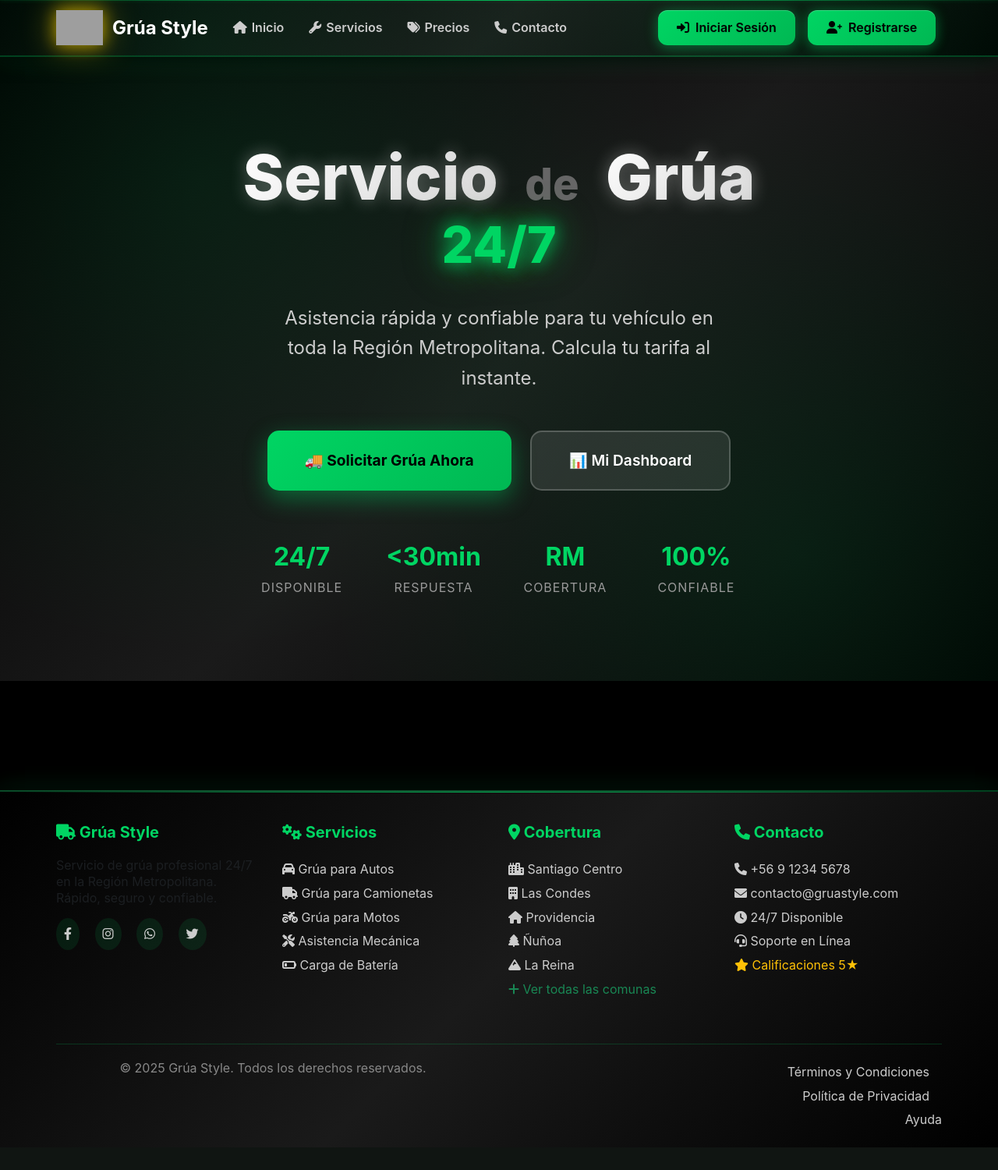
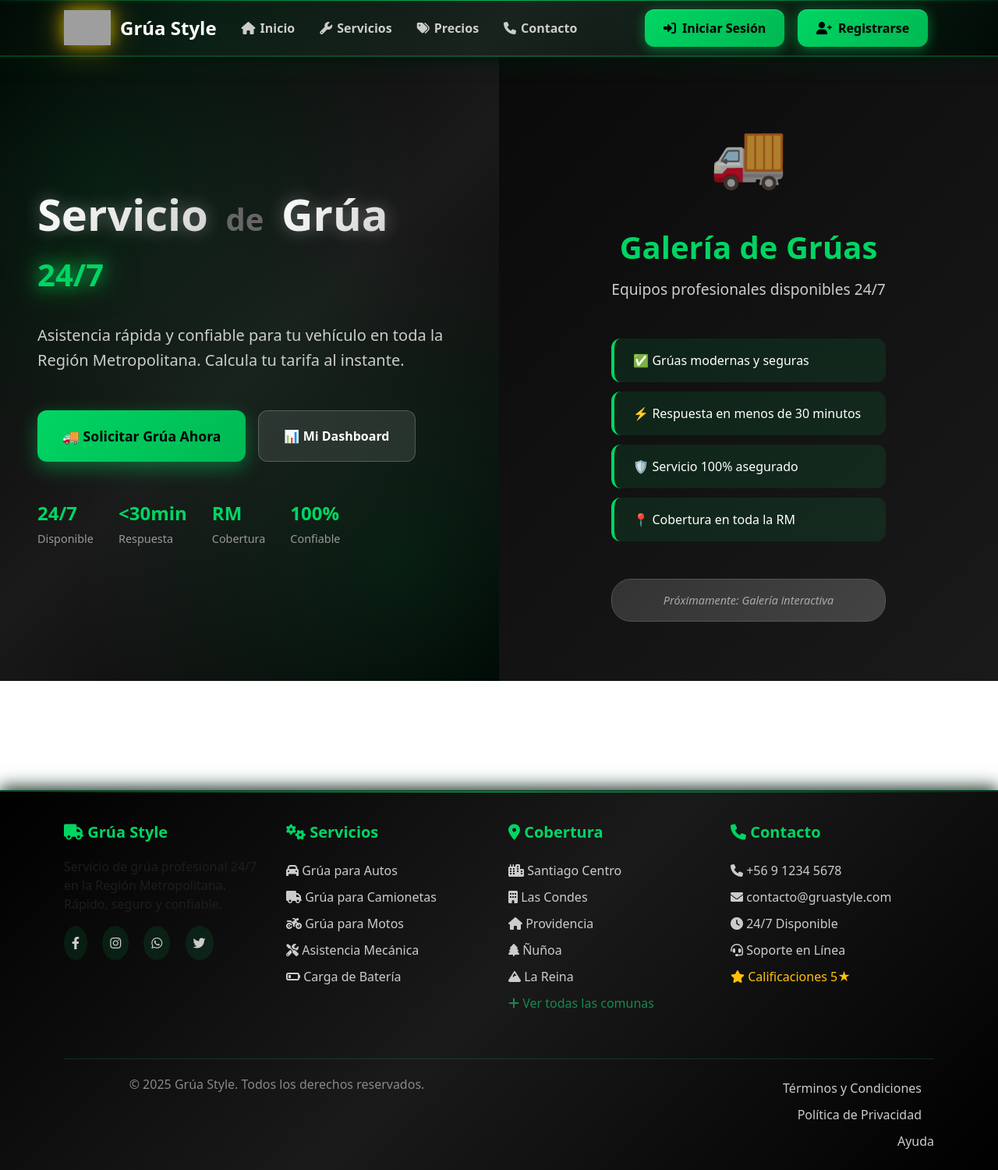
Before and after one commit to alexitico1989/grua-style-pwa, a Django app: page / in a window 1280 px wide. Shown: the whole page at 78% size. Before the commit the page ends 1471 px from the top, so only its background shows below. Run offline with Django 4.2, Linux system fonts and the light colour scheme; grey boxes are pictures that could not be loaded.

Commit message:
Update home.html

```diff
--- a/templates/grua_app/home.html
+++ b/templates/grua_app/home.html
@@ -2,34 +2,111 @@
 
 {% block title %}Grúa Style - Servicio de Grúas 24/7 en Santiago{% endblock %}
 
-{% block extra_css %}
+{% block content %}
+<div class="home-container">
+    <!-- Layout dividido en dos columnas -->
+    <div class="split-layout">
+        <!-- Columna izquierda - Contenido principal -->
+        <div class="left-content">
+            <!-- Hero Content -->
+            <div class="hero-content">
+                <div class="title-container">
+                    <h1 class="hero-title">
+                        <span class="service-text">Servicio</span>
+                        <span class="de-text">de</span>
+                        <span class="grua-text">Grúa</span>
+                    </h1>
+                    <div class="subtitle-container">
+                        <span class="time-text">24/7</span>
+                    </div>
+                </div>
+
+                <p class="hero-description">
+                    Asistencia rápida y confiable para tu vehículo en toda la Región
+                    Metropolitana. Calcula tu tarifa al instante.
+                </p>
+
+                <!-- Botones de acción -->
+                <div class="action-buttons">
+                    <a href="{% url 'solicitar_servicio' %}" class="btn-primary-action">
+                        🚚 Solicitar Grúa Ahora
+                    </a>
+                    <a href="{% url 'dashboard' %}" class="btn-secondary-action">
+                        📊 Mi Dashboard
+                    </a>
+                </div>
+
+                <!-- Stats -->
+                <div class="stats-section">
+                    <div class="stat-item">
+                        <div class="stat-number">24/7</div>
+                        <div class="stat-label">Disponible</div>
+                    </div>
+                    <div class="stat-item">
+                        <div class="stat-number">&lt;30min</div>
+                        <div class="stat-label">Respuesta</div>
+                    </div>
+                    <div class="stat-item">
+                        <div class="stat-number">RM</div>
+                        <div class="stat-label">Cobertura</div>
+                    </div>
+                    <div class="stat-item">
+                        <div class="stat-number">100%</div>
+                        <div class="stat-label">Confiable</div>
+                    </div>
+                </div>
+            </div>
+        </div>
+
+        <!-- Columna derecha - Placeholder para futuras imágenes -->
+        <div class="right-gallery">
+            <div class="gallery-placeholder">
+                <div class="placeholder-content">
+                    <div class="placeholder-icon">🚚</div>
+                    <h2>Galería de Grúas</h2>
+                    <p>Equipos profesionales disponibles 24/7</p>
+                    <div class="placeholder-features">
+                        <div class="feature-item">✅ Grúas modernas y seguras</div>
+                        <div class="feature-item">⚡ Respuesta en menos de 30 minutos</div>
+                        <div class="feature-item">🛡️ Servicio 100% asegurado</div>
+                        <div class="feature-item">📍 Cobertura en toda la RM</div>
+                    </div>
+                    <div class="coming-soon">
+                        <span>Próximamente: Galería interactiva</span>
+                    </div>
+                </div>
+            </div>
+        </div>
+    </div>
+</div>
+
 <style>
-    * {
-        margin: 0;
-        padding: 0;
-        box-sizing: border-box;
-    }
-
-    body {
-        font-family: -apple-system, BlinkMacSystemFont, 'Segoe UI', sans-serif;
+    /* Layout principal dividido */
+    .home-container {
+        min-height: 100vh;
         background: #000;
         color: #fff;
-        line-height: 1.3;
-        font-size: 16px;
-        -webkit-font-smoothing: antialiased;
-    }
-
-    /* Hero Section */
-    .hero-section {
-        min-height: 100vh;
-        background: linear-gradient(135deg, #000 0%, #1a1a1a 50%, #000 100%);
-        display: flex;
-        align-items: center;
-        position: relative;
         overflow: hidden;
     }
 
-    .hero-section::before {
+    .split-layout {
+        display: flex;
+        min-height: 100vh;
+        max-width: 100vw;
+    }
+
+    /* Columna izquierda - Contenido */
+    .left-content {
+        flex: 1;
+        min-width: 50%;
+        padding: 4rem 3rem;
+        display: flex;
+        align-items: center;
+        background: linear-gradient(135deg, #000 0%, #1a1a1a 50%, #000 100%);
+        position: relative;
+    }
+
+    .left-content::before {
         content: '';
         position: absolute;
         top: 0;
@@ -42,47 +119,52 @@
         pointer-events: none;
     }
 
-    .container {
-        max-width: 1200px;
-        margin: 0 auto;
-        padding: 0 2rem;
+    .hero-content {
+        max-width: 600px;
+        z-index: 2;
         position: relative;
-        z-index: 2;
     }
 
-    .hero-content {
-        text-align: center;
-        max-width: 800px;
-        margin: 0 auto;
+    /* Título con efectos especiales */
+    .title-container {
+        margin-bottom: 2rem;
+        position: relative;
     }
 
-    /* Título principal con efectos */
     .hero-title {
-        font-size: clamp(2.5rem, 8vw, 5rem);
+        font-size: 3.5rem;
         font-weight: 800;
-        margin-bottom: 2rem;
         line-height: 1.1;
+        margin-bottom: 1rem;
+        text-align: left;
     }
 
     .service-text, .grua-text {
+        display: inline-block;
         background: linear-gradient(135deg, #fff, #ccc);
         -webkit-background-clip: text;
         -webkit-text-fill-color: transparent;
         background-clip: text;
+        text-shadow: 0 0 30px rgba(255, 255, 255, 0.5);
         animation: glow-pulse 3s ease-in-out infinite alternate;
     }
 
     .de-text {
+        display: inline-block;
         color: #666;
-        font-size: 0.7em;
-        margin: 0 0.3em;
+        font-size: 2.5rem;
+        margin: 0 0.5rem;
     }
 
-    .time-24-7 {
-        display: block;
+    .subtitle-container {
+        text-align: left;
+        margin-bottom: 2rem;
+    }
+
+    .time-text {
+        font-size: 2.5rem;
+        font-weight: 700;
         color: #00D563;
-        font-size: clamp(2rem, 6vw, 4rem);
-        margin-top: 1rem;
         text-shadow:
             0 0 20px rgba(0, 213, 99, 0.8),
             0 0 40px rgba(0, 213, 99, 0.6),
@@ -91,185 +173,220 @@
     }
 
     @keyframes glow-pulse {
-        0% { text-shadow: 0 0 20px rgba(255, 255, 255, 0.3); }
-        100% { text-shadow: 0 0 40px rgba(255, 255, 255, 0.8); }
+        0% {
+            text-shadow: 0 0 20px rgba(255, 255, 255, 0.3);
+        }
+        100% {
+            text-shadow: 0 0 40px rgba(255, 255, 255, 0.8);
+        }
     }
 
     @keyframes float-3d {
-        0%, 100% { transform: translateY(0px); }
-        50% { transform: translateY(-10px); }
+        0%, 100% {
+            transform: translateY(0px) rotateZ(0deg);
+        }
+        50% {
+            transform: translateY(-10px) rotateZ(1deg);
+        }
     }
 
     /* Descripción */
     .hero-description {
-        font-size: clamp(1rem, 2.5vw, 1.5rem);
+        font-size: 1.25rem;
         color: #ccc;
+        line-height: 1.6;
         margin-bottom: 3rem;
-        line-height: 1.6;
-        max-width: 600px;
-        margin-left: auto;
-        margin-right: auto;
+        text-align: left;
     }
 
-    /* Botones */
-    .hero-buttons {
+    /* Botones de acción */
+    .action-buttons {
         display: flex;
-        gap: 1.5rem;
-        justify-content: center;
-        margin-bottom: 4rem;
+        gap: 1rem;
+        margin-bottom: 3rem;
         flex-wrap: wrap;
     }
 
-    .btn-primary {
-        padding: 1.5rem 3rem;
+    .btn-primary-action {
+        padding: 1.25rem 2rem;
         background: linear-gradient(135deg, #00D563, #00B853);
         color: #000;
         text-decoration: none;
-        border-radius: 15px;
+        border-radius: 12px;
         font-weight: 700;
-        font-size: 1.2rem;
+        font-size: 1.1rem;
         transition: all 0.3s ease;
-        box-shadow: 0 10px 30px rgba(0, 213, 99, 0.4);
-        display: inline-flex;
-        align-items: center;
-        gap: 0.5rem;
+        box-shadow: 0 8px 25px rgba(0, 213, 99, 0.4);
     }
 
-    .btn-primary:hover {
+    .btn-primary-action:hover {
         background: linear-gradient(135deg, #00E570, #00C760);
         color: #000;
-        transform: translateY(-5px);
-        box-shadow: 0 15px 40px rgba(0, 213, 99, 0.6);
+        transform: translateY(-3px);
+        box-shadow: 0 12px 35px rgba(0, 213, 99, 0.6);
     }
 
-    .btn-secondary {
-        padding: 1.5rem 3rem;
+    .btn-secondary-action {
+        padding: 1.25rem 2rem;
         background: rgba(255, 255, 255, 0.1);
         color: #fff;
         text-decoration: none;
-        border-radius: 15px;
+        border-radius: 12px;
         font-weight: 600;
-        font-size: 1.2rem;
-        border: 2px solid rgba(255, 255, 255, 0.2);
+        border: 1px solid rgba(255, 255, 255, 0.2);
         transition: all 0.3s ease;
-        display: inline-flex;
-        align-items: center;
-        gap: 0.5rem;
     }
 
-    .btn-secondary:hover {
+    .btn-secondary-action:hover {
         background: rgba(255, 255, 255, 0.2);
         color: #fff;
-        transform: translateY(-5px);
-        border-color: rgba(255, 255, 255, 0.4);
+        transform: translateY(-3px);
     }
 
-    /* Stats */
-    .hero-stats {
+    /* Stats section */
+    .stats-section {
         display: flex;
-        justify-content: center;
-        gap: 3rem;
+        gap: 2rem;
         flex-wrap: wrap;
     }
 
     .stat-item {
-        text-align: center;
-        min-width: 120px;
+        text-align: left;
     }
 
     .stat-number {
-        font-size: 2rem;
+        font-size: 1.5rem;
         font-weight: 700;
         color: #00D563;
-        margin-bottom: 0.5rem;
-        display: block;
+        margin-bottom: 0.25rem;
     }
 
     .stat-label {
+        font-size: 0.9rem;
         color: #999;
+    }
+
+    /* Columna derecha - Placeholder */
+    .right-gallery {
+        flex: 1;
+        min-width: 50%;
+        position: relative;
+        background: linear-gradient(135deg, #0a0a0a 0%, #1a1a1a 100%);
+        display: flex;
+        align-items: center;
+        justify-content: center;
+    }
+
+    .gallery-placeholder {
+        text-align: center;
+        padding: 3rem;
+        max-width: 500px;
+    }
+
+    .placeholder-icon {
+        font-size: 5rem;
+        margin-bottom: 1.5rem;
+        opacity: 0.7;
+        animation: bounce 2s ease-in-out infinite;
+    }
+
+    @keyframes bounce {
+        0%, 100% { transform: translateY(0px); }
+        50% { transform: translateY(-20px); }
+    }
+
+    .placeholder-content h2 {
+        font-size: 2.5rem;
+        color: #00D563;
+        margin-bottom: 1rem;
+        font-weight: 700;
+    }
+
+    .placeholder-content p {
+        font-size: 1.2rem;
+        color: #ccc;
+        margin-bottom: 3rem;
+        line-height: 1.5;
+    }
+
+    .placeholder-features {
+        margin-bottom: 3rem;
+    }
+
+    .feature-item {
+        background: rgba(0, 213, 99, 0.1);
+        padding: 1rem 1.5rem;
+        margin: 0.75rem 0;
+        border-radius: 12px;
+        border-left: 4px solid #00D563;
         font-size: 1rem;
-        text-transform: uppercase;
-        letter-spacing: 1px;
+        text-align: left;
+        transition: all 0.3s ease;
+    }
+
+    .feature-item:hover {
+        background: rgba(0, 213, 99, 0.2);
+        transform: translateX(10px);
+    }
+
+    .coming-soon {
+        background: linear-gradient(135deg, #333, #444);
+        padding: 1rem 2rem;
+        border-radius: 25px;
+        border: 1px solid #555;
+        font-size: 0.9rem;
+        color: #aaa;
+        font-style: italic;
     }
 
     /* Responsive */
-    @media (max-width: 768px) {
-        .hero-buttons {
+    @media (max-width: 1024px) {
+        .split-layout {
             flex-direction: column;
-            align-items: center;
         }
 
-        .btn-primary, .btn-secondary {
-            width: 100%;
-            max-width: 300px;
-            justify-content: center;
+        .left-content {
+            min-height: 60vh;
+            padding: 3rem 2rem;
         }
 
-        .hero-stats {
-            gap: 2rem;
+        .right-gallery {
+            min-height: 40vh;
         }
 
-        .container {
-            padding: 0 1rem;
+        .hero-title {
+            font-size: 2.5rem;
+        }
+
+        .action-buttons {
+            flex-direction: column;
         }
     }
 
-    @media (max-width: 480px) {
-        .hero-stats {
-            gap: 1.5rem;
+    @media (max-width: 768px) {
+        .left-content {
+            padding: 2rem 1rem;
         }
 
-        .stat-number {
-            font-size: 1.5rem;
+        .hero-title {
+            font-size: 2rem;
+        }
+
+        .time-text {
+            font-size: 2rem;
+        }
+
+        .stats-section {
+            gap: 1rem;
+        }
+
+        .gallery-placeholder {
+            padding: 2rem 1rem;
+        }
+
+        .placeholder-content h2 {
+            font-size: 2rem;
         }
     }
 </style>
 {% endblock %}
-
-{% block content %}
-<section class="hero-section">
-    <div class="container">
-        <div class="hero-content">
-            <h1 class="hero-title">
-                <span class="service-text">Servicio</span>
-                <span class="de-text">de</span>
-                <span class="grua-text">Grúa</span>
-                <span class="time-24-7">24/7</span>
-            </h1>
-
-            <p class="hero-description">
-                Asistencia rápida y confiable para tu vehículo en toda la Región
-                Metropolitana. Calcula tu tarifa al instante.
-            </p>
-
-            <div class="hero-buttons">
-                <a href="{% url 'solicitar_servicio' %}" class="btn-primary">
-                    🚚 Solicitar Grúa Ahora
-                </a>
-                <a href="{% url 'dashboard' %}" class="btn-secondary">
-                    📊 Mi Dashboard
-                </a>
-            </div>
-
-            <div class="hero-stats">
-                <div class="stat-item">
-                    <span class="stat-number">24/7</span>
-                    <span class="stat-label">Disponible</span>
-                </div>
-                <div class="stat-item">
-                    <span class="stat-number">&lt;30min</span>
-                    <span class="stat-label">Respuesta</span>
-                </div>
-                <div class="stat-item">
-                    <span class="stat-number">RM</span>
-                    <span class="stat-label">Cobertura</span>
-                </div>
-                <div class="stat-item">
-                    <span class="stat-number">100%</span>
-                    <span class="stat-label">Confiable</span>
-                </div>
-            </div>
-        </div>
-    </div>
-</section>
-{% endblock %}
```
